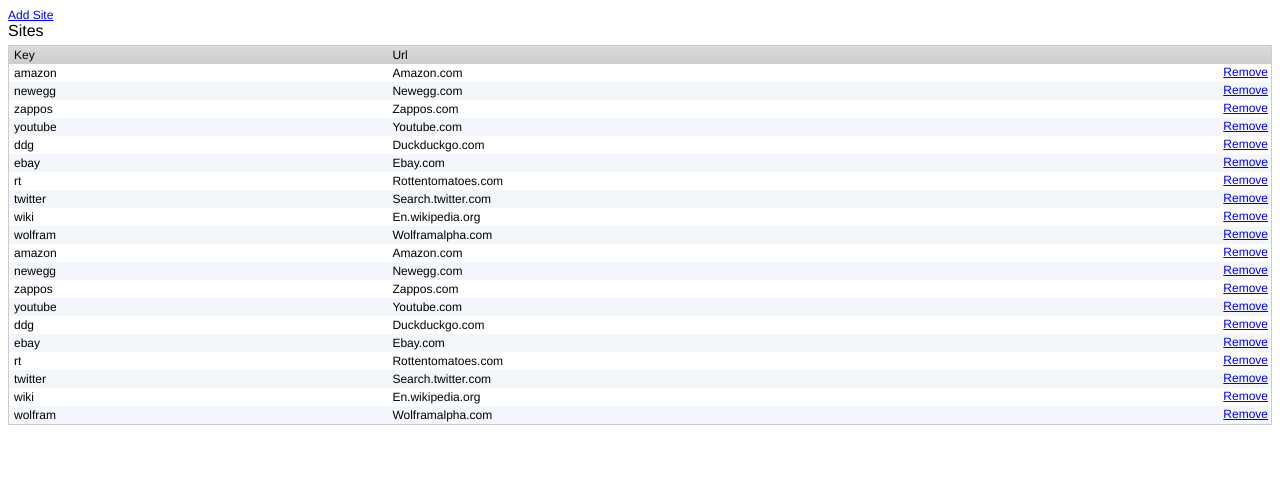
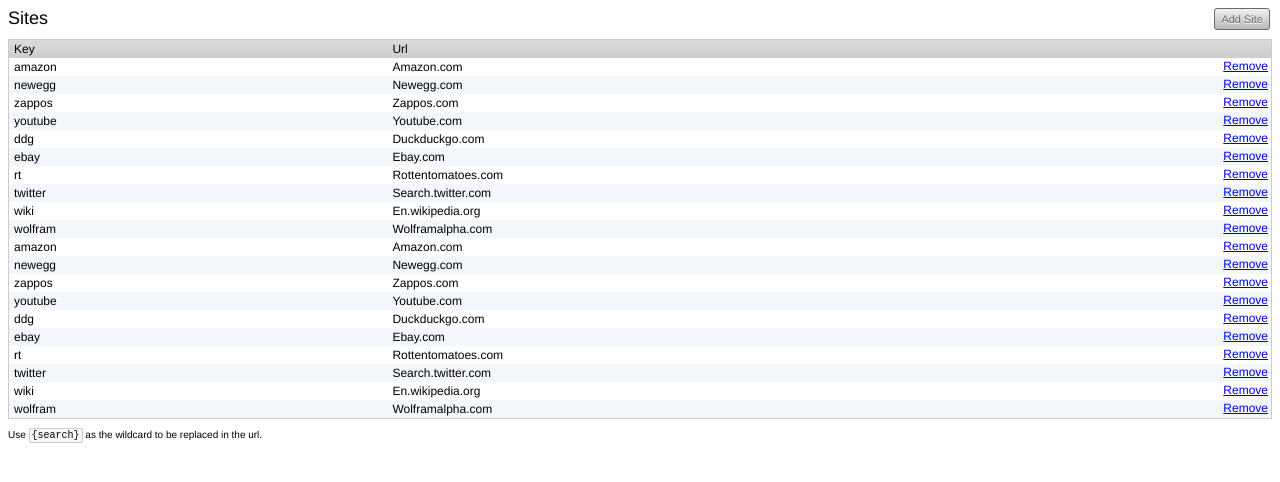
Before and after one commit to marioestrada/safari-omnikey, a plain HTML site: page settings.html in a window 1280 px wide. Drawn offline with nearby package versions, Linux system fonts and the light colour scheme.

Commit message:
update plist, visual improvements, some enhancements

```diff
--- a/css/settings.css
+++ b/css/settings.css
@@ -8,10 +8,27 @@ html{
     box-sizing: box-sizing;
 }
 
+.add-site{
+    position: absolute;
+    right: 10px;
+    top: 8px;
+    background: #B8B8B8;
+    background-image: -webkit-linear-gradient(top, rgba(255,255,255,0.8), rgba(255,255,255,0));
+    border: 1px solid #6B6B6B;
+    box-shadow: 0 1px 2px rgba(255,255,255,0.5);
+    padding: 4px 6px;
+    color: #6B6B6B;
+    text-decoration: none;
+    font-size: 11px;
+    text-shadow: 0 1px 0 #fff;
+    border-radius: 3px;
+}
+
 h1{
     font-weight: normal;
-    font-size: 16px;
-    margin: 0 0 5px;
+    font-size: 18px;
+    margin: 0 0 10px;
+    text-shadow: 0 1px 0 #fff;
 }
 
 table{
@@ -71,3 +88,14 @@ tbody{
     height: 180px;
     overflow: auto;
 }
+
+p.footer{
+    font-size: 10px;
+    text-shadow: 0 1px 0 #fff;
+}
+p.footer code{
+    background: #f8f8f8;
+    border: 1px solid #ccc;
+    border-radius: 2px;
+    padding: 1px 2px;
+}
--- a/js/popup.js
+++ b/js/popup.js
@@ -22,7 +22,7 @@
             // var model = this.Collections.Sites.create()
             model.trigger('justAdded')
 
-            _.defer(function(){ model.save() })
+            model.save()
         },
 
         initViews: function()
--- a/js/start.js
+++ b/js/start.js
@@ -16,7 +16,7 @@
                 query: /\bq=([^&]+)/i
             },
             yahoo: {
-                url: /\/(www.)?yahoo.com\//i,
+                url: /\/search.yahoo.com\//i,
                 referral: /fr=aaplw/i,
                 query: /\bp=([^&]+)/i
             }
--- a/settings.html
+++ b/settings.html
@@ -28,5 +28,6 @@
                 </tr>
             </tbody>
         </table>
+        <p class="footer">Use <code>{search}</code> as the wildcard to be replaced in the url.</p>
     </body>
 </html>
```
Also changed, not shown: 3 other files.
